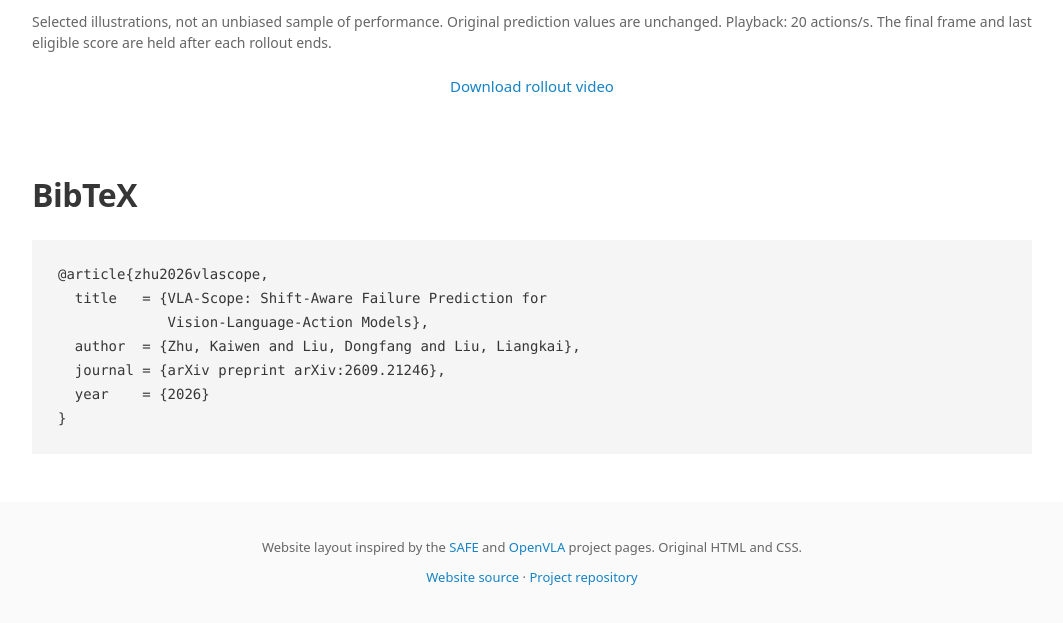
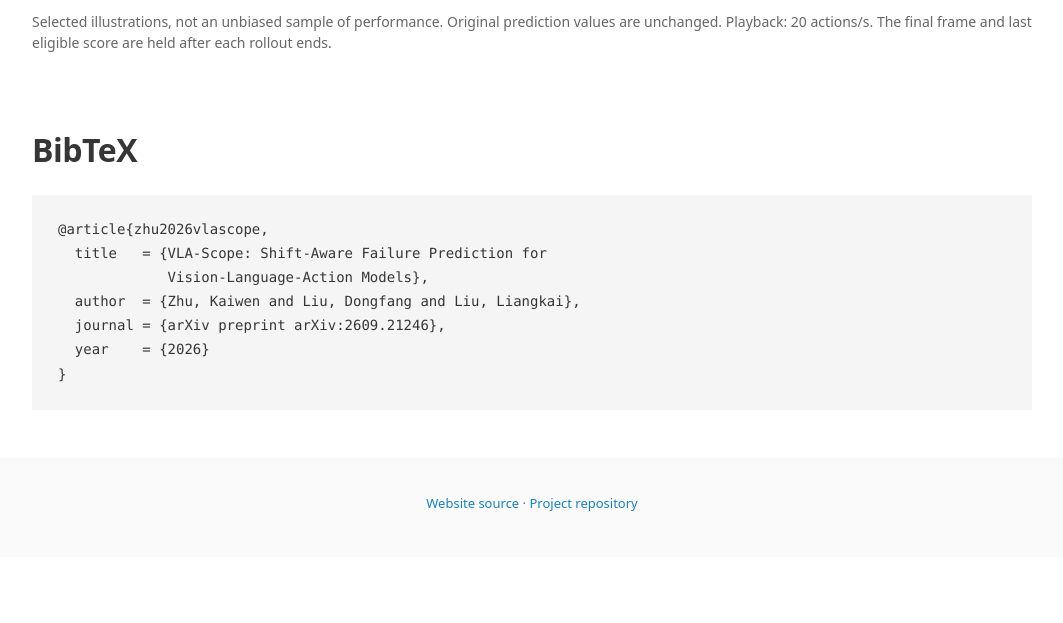
Before and after one commit to vla-scope/vla-scope.github.io, a plain HTML site: page docs/index.html in a window 1280 px wide. Shown: the part 5586-6209 px from the top of the page, without its empty margins (108-1171 px from the left). After the commit the page ends 6143 px from the top, so only its background shows below. Drawn offline with Linux system fonts and the light colour scheme.

Commit message:
Remove video download links and layout inspiration footer

```diff
--- a/docs/index.html
+++ b/docs/index.html
@@ -69,9 +69,8 @@
   <section class="container section" id="examples">
     <h2>Success and Failure under Distribution Shifts</h2>
     <p>Selected paired executions across seven OOD categories show how risk evolves alongside robot behavior. Success and Failure indicate final outcomes. The frame border reflects the current score: green below 50%, red at or above 50%, and gray before scoring begins.</p>
-    <video controls playsinline preload="metadata" poster="assets/rollouts-poster.png" aria-label="Seven OOD categories with paired success and failure videos and risk curves"><source src="assets/rollouts.mp4" type="video/mp4"><a href="assets/rollouts.mp4">Download rollout video.</a></video>
+    <video controls playsinline preload="metadata" poster="assets/rollouts-poster.png" aria-label="Seven OOD categories with paired success and failure videos and risk curves"><source src="assets/rollouts.mp4" type="video/mp4"></video>
     <p class="caption">Selected illustrations, not an unbiased sample of performance. Original prediction values are unchanged. Playback: 20 actions/s. The final frame and last eligible score are held after each rollout ends.</p>
-    <p class="download"><a href="assets/rollouts.mp4" download>Download rollout video</a></p>
   </section>
   <section class="container section citation" id="citation">
     <h2>BibTeX</h2>
@@ -84,6 +83,6 @@
 }</code></pre>
   </section>
 </main>
-<footer><p>Website layout inspired by the <a href="https://vla-safe.github.io/">SAFE</a> and <a href="https://openvla.github.io/">OpenVLA</a> project pages. Original HTML and CSS.</p><p><a href="https://github.com/vla-scope/vla-scope.github.io">Website source</a> · <a href="https://github.com/vla-scope/Scope">Project repository</a></p></footer>
+<footer><p><a href="https://github.com/vla-scope/vla-scope.github.io">Website source</a> · <a href="https://github.com/vla-scope/Scope">Project repository</a></p></footer>
 </body>
 </html>
```
